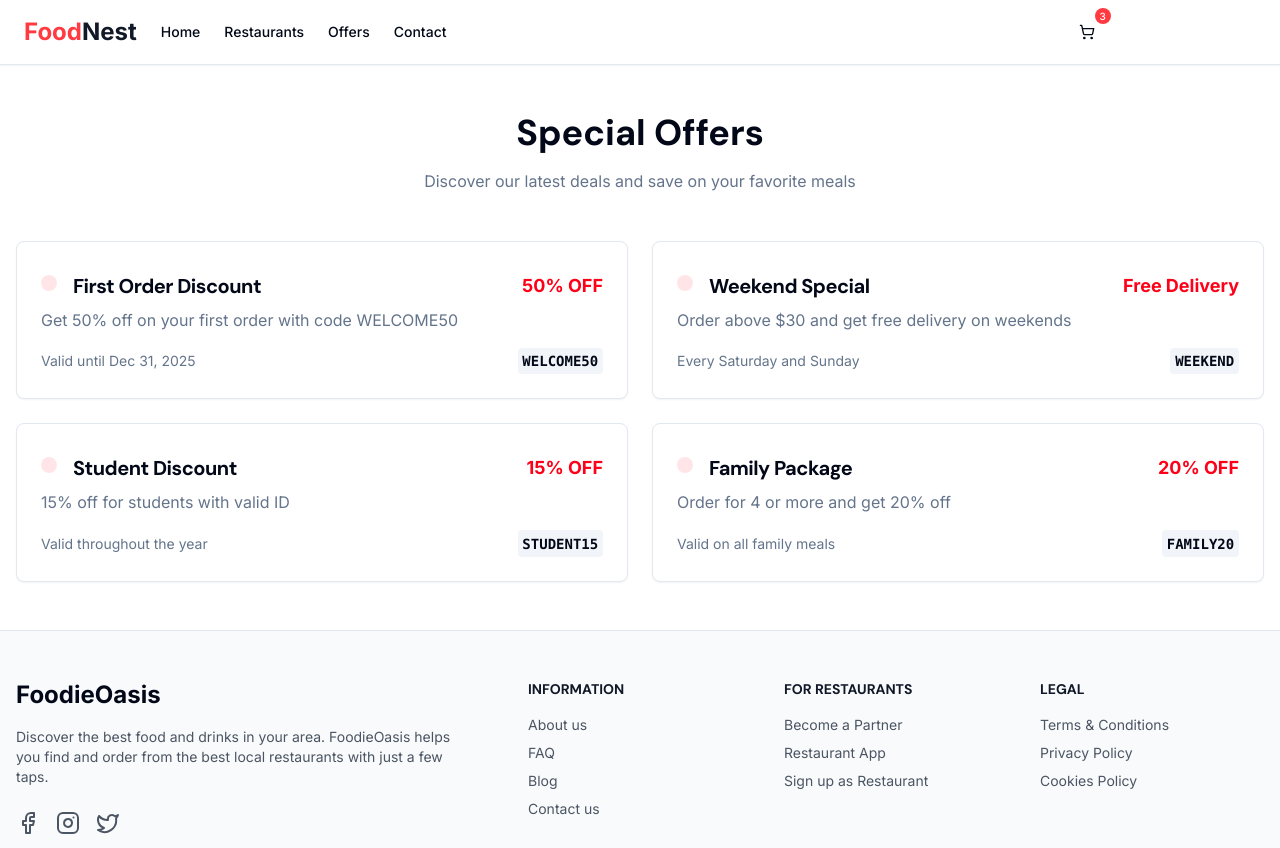
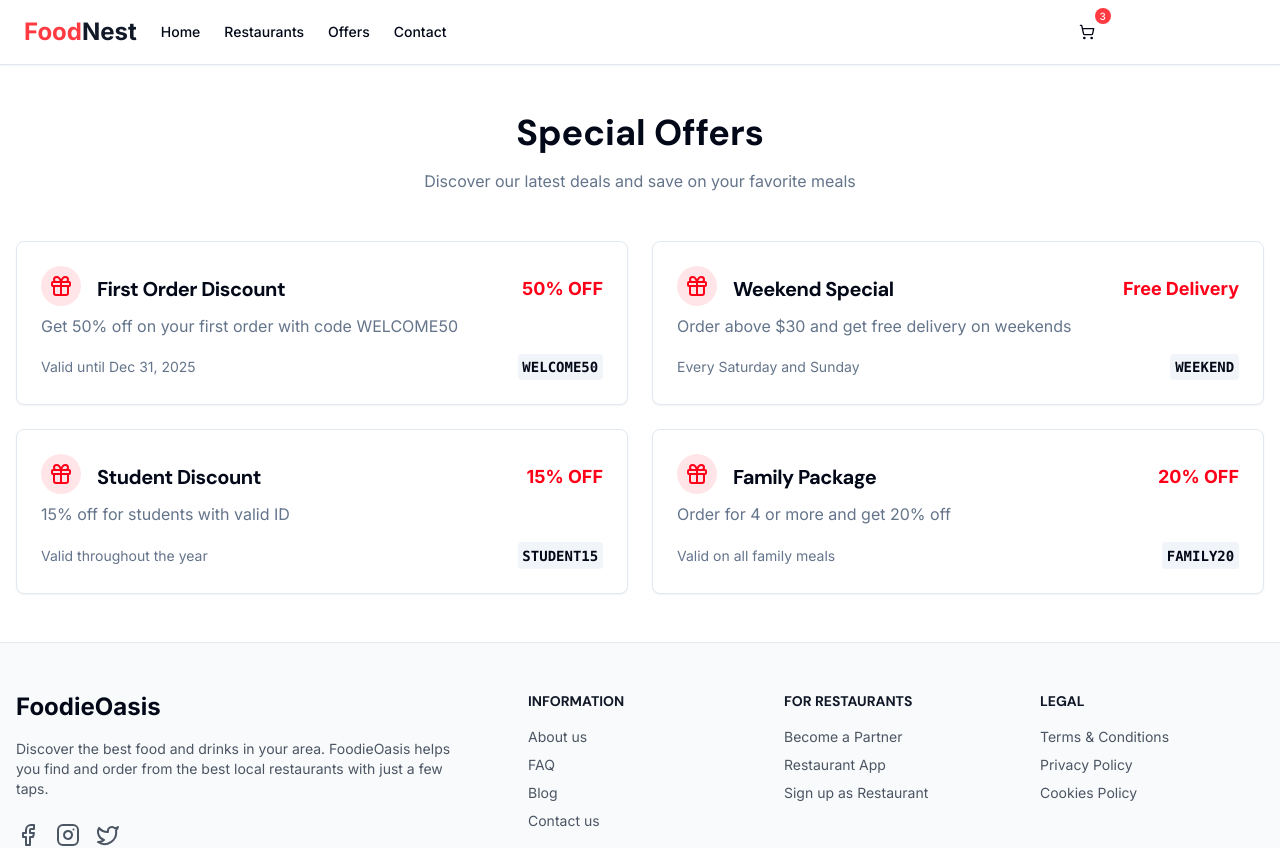
Before and after one commit to bipate7/foodie-oasis-delivery-app, a React (Vite) app: page /offers in a window 1280 px wide. Shown: the top 848 px of the page. Built offline with nearby package versions, Linux system fonts and the light colour scheme.

Commit message:
Fix: Import and use correct icon
Fixes an issue where the Offers page was not importing the correct icon from lucide-react.

```diff
--- a/src/pages/Offers.tsx
+++ b/src/pages/Offers.tsx
@@ -1,7 +1,6 @@
-
 import Layout from '@/components/layout/Layout';
 import { Card, CardContent, CardHeader, CardTitle } from '@/components/ui/card';
-import { gift } from 'lucide-react';
+import { Gift } from 'lucide-react';
 
 const offers = [
   {
@@ -48,7 +47,7 @@ const Offers = () => {
             <Card key={index} className="group transition-all duration-300 hover:shadow-lg card-hover">
               <CardHeader className="flex flex-row items-center gap-4 pb-2">
                 <div className="rounded-full p-2 bg-primary/10 text-primary">
-                  <gift className="w-6 h-6" />
+                  <Gift className="w-6 h-6" />
                 </div>
                 <div className="flex-1">
                   <CardTitle className="text-xl group-hover:text-primary transition-colors">
```
